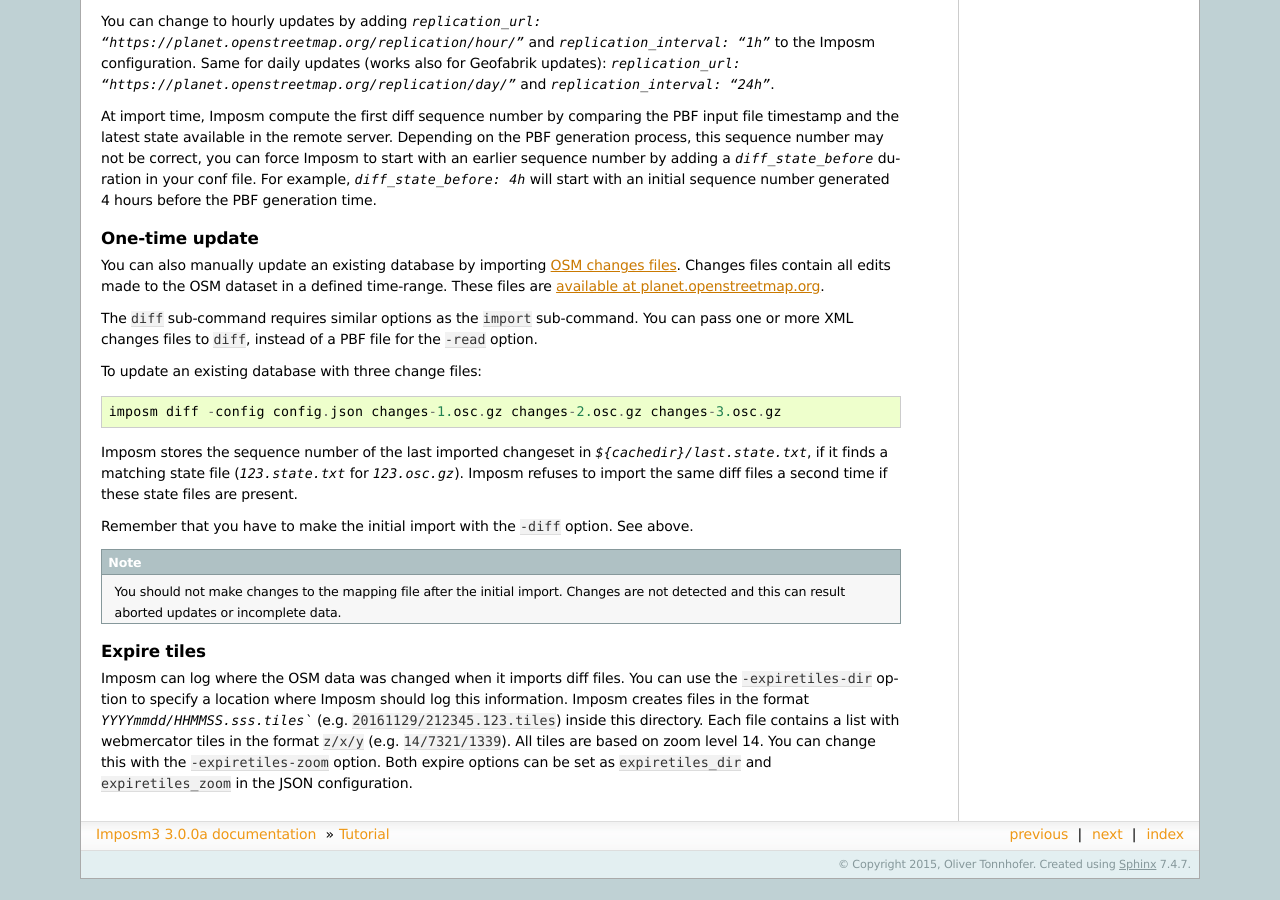
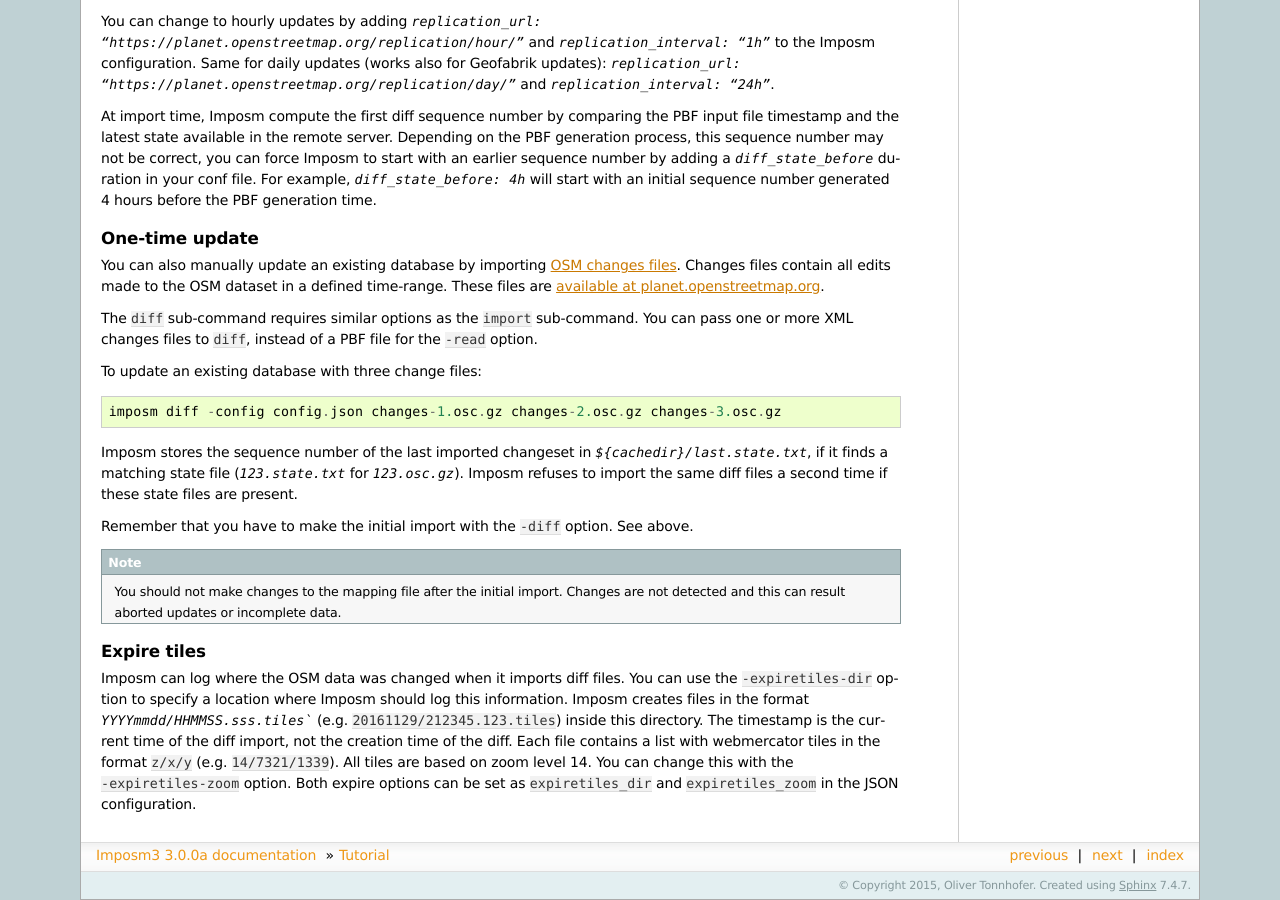
Before and after one commit to omniscale/imposm3, a Sphinx documentation site: the page built from docs/tutorial.rst, in a window 1280 px wide and 900 px high, scrolled down 4147 px. Built offline with Sphinx 7.4.7, drawn with Linux system fonts in a browser that asks for light colours; before the commit the page ends 5026 px from its top, so only the background shows below that.

Commit message:
doc: document time of expire tiles filename

```diff
--- a/docs/tutorial.rst
+++ b/docs/tutorial.rst
@@ -235,5 +235,5 @@ Remember that you have to make the initial import with the ``-diff`` option. See
 Expire tiles
 ------------
 
-Imposm can log where the OSM data was changed when it imports diff files. You can use the ``-expiretiles-dir`` option to specify a location where Imposm should log this information. Imposm creates files in the format `YYYYmmdd/HHMMSS.sss.tiles`` (e.g. ``20161129/212345.123.tiles``) inside this directory. Each file contains a list with webmercator tiles in the format ``z/x/y`` (e.g. ``14/7321/1339``). All tiles are based on zoom level 14. You can change this with the ``-expiretiles-zoom`` option.
+Imposm can log where the OSM data was changed when it imports diff files. You can use the ``-expiretiles-dir`` option to specify a location where Imposm should log this information. Imposm creates files in the format `YYYYmmdd/HHMMSS.sss.tiles`` (e.g. ``20161129/212345.123.tiles``) inside this directory. The timestamp is the current time of the diff import, not the creation time of the diff. Each file contains a list with webmercator tiles in the format ``z/x/y`` (e.g. ``14/7321/1339``). All tiles are based on zoom level 14. You can change this with the ``-expiretiles-zoom`` option.
 Both expire options can be set as ``expiretiles_dir`` and ``expiretiles_zoom`` in the JSON configuration.
```
